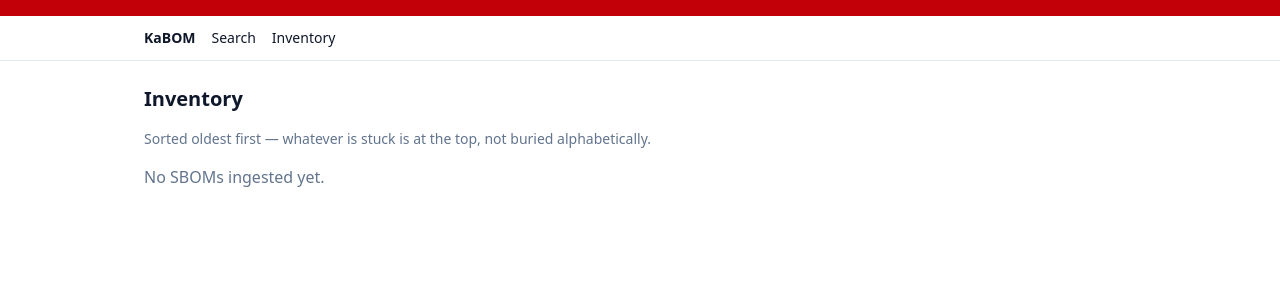
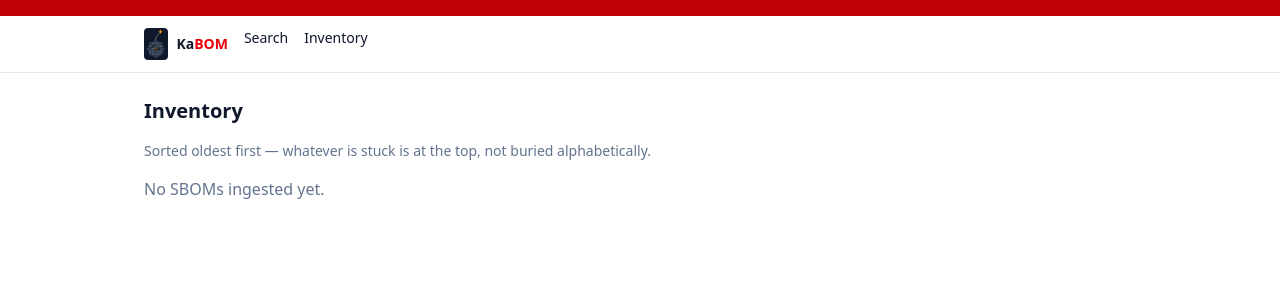
Before and after one commit to WawRepo/KaBOM, a FastAPI app: template kabom/templates/sboms.html in a window 1280 px wide. Shown: the top 300 px of the page. Run offline with FastAPI, Linux system fonts and the light colour scheme; the template is opened without the code that fills it, so the values that code supplies are empty; style sheets or scripts are compiled from the project's sources; parts of the project's set-up code (start-up, migrations or seed data) failed here and were passed over.

Commit message:
feat: kickass logo, README overhaul, LICENSE (HOME-235)
Logo: a bomb built out of little boxes (an SBOM is a list of boxes of
software parts), fuse and spark on top, one crate stamped "BOM" for
anyone looking closely. Wired into the nav on every page (icon-only
variant) and as the README's banner. Also doubles as the favicon.

README: added Quick Start (docker compose, one command) and a
Prerequisites table up top — uv, Docker, Node (e2e tests only), Helm
(chart only) — with real install commands for each, including how to
install Helm itself, which was missing. Added a License section and
an actual LICENSE file (MIT), matching what pyproject.toml already
declared but never had a file for.

Verified myself: full 78-test pytest suite and the full 26-test
Playwright suite both still pass with the new nav markup; logo and
favicon confirmed served (200) and rendered correctly by screenshotting
the real running app.

Co-Authored-By: Claude Sonnet 5 <noreply@anthropic.com>

```diff
--- a/kabom/templates/base.html
+++ b/kabom/templates/base.html
@@ -4,6 +4,7 @@
     <meta charset="utf-8" />
     <meta name="viewport" content="width=device-width, initial-scale=1" />
     <title>{% block title %}KaBOM{% endblock %}</title>
+    <link rel="icon" type="image/svg+xml" href="/static/img/favicon.svg" />
     <link rel="stylesheet" href="/static/css/style.css" />
     <!--
       Self-hosted, pinned htmx build (kabom/static/js/htmx.min.js) — no CDN,
@@ -43,7 +44,10 @@
 
     <nav class="border-b border-slate-200 dark:border-slate-700">
       <div class="mx-auto flex max-w-5xl gap-4 px-4 py-3 text-sm">
-        <a href="/" class="font-semibold hover:underline">KaBOM</a>
+        <a href="/" class="flex items-center gap-2 font-semibold hover:opacity-90">
+          <img src="/static/img/favicon.svg" alt="" class="h-8 w-auto rounded" />
+          <span>Ka<span class="text-red-600 dark:text-red-500">BOM</span></span>
+        </a>
         <a href="/" class="hover:underline">Search</a>
         <a href="/sboms" class="hover:underline">Inventory</a>
       </div>
```
Also changed, not shown: README.md, kabom/static/img/favicon.svg (added), kabom/static/img/logo.svg (added), 1 other file.
